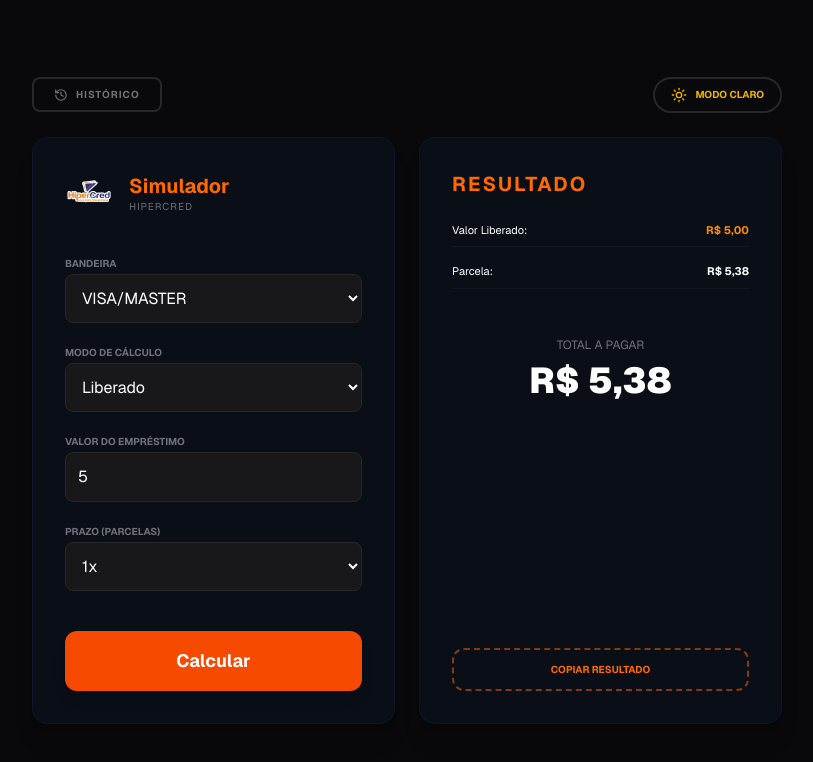
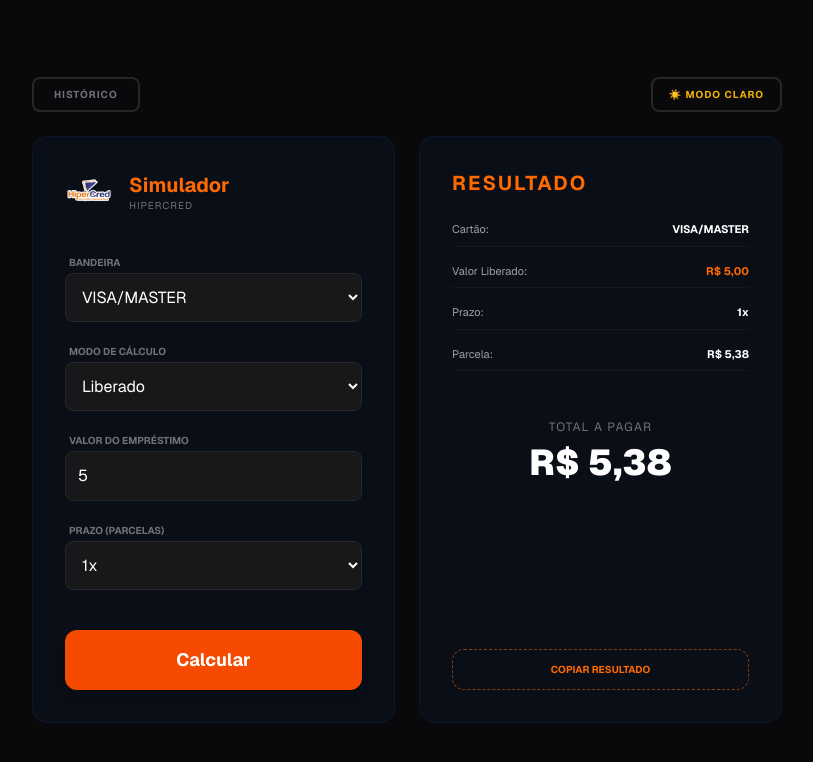
Before and after one commit to joseanttonnii/calculadora-emprestimo2, a Next.js app: page / in a window 1280 px wide. Both pictures are taken after typing "5" into the empty fields and a click on the button "Calcular". Shown: the top 762 px of the page, without its empty margins (233-1046 px from the left). Built offline with nearby package versions, Linux system fonts and the light colour scheme.

Commit message:
Update page.tsx

```diff
--- a/app/page.tsx
+++ b/app/page.tsx
@@ -1,12 +1,12 @@
 "use client";
 
 import { useState } from "react";
-import { Sun, Moon, Copy, Calculator, History } from "lucide-react";
 
 // Formata números em R$
 const formatar = (v: number) =>
   new Intl.NumberFormat("pt-BR", { minimumFractionDigits: 2, maximumFractionDigits: 2 }).format(v);
 
+// Taxas do Código 2 (HiperCred)
 const taxas = {
 tipo1: {
   liberado: { 0:4, 1:7.5, 2:8.25, 3:8.75, 4:9.5, 5:9.99, 6:10.75, 7:11.25, 8:11.75, 9:11.95, 10:11.99, 11:13.75, 12:13.99, 13:16.5, 14:17, 15:17.49, 16:18, 17:19, 18:19.99, 19:22, 20:24, 21:24.99 },
@@ -14,7 +14,7 @@
 },
 tipo2: {
   liberado: { 0:5, 1:8, 2:9, 3:10, 4:10.5, 5:11.5, 6:12.5, 7:13, 8:14, 9:14.5, 10:14.99, 11:15.75, 12:15.99, 13:18, 14:19, 15:20.5, 16:20.99, 17:21.99, 18:22.99, 19:24.99, 20:26.99, 21:28.99 },
-  limite: { 0:3.84615384615384615384615384615, 1:6.97674418604651162790697674418, 2:7.62132962654668109218684246299, 3:8.04597701149425287356321839080, 4:8.67579908675799086757990867579, 5:9.08264478588962633057550686426, 6:9.70654627539503385763546798030, 7:10.1123595505617977528089887640, 8:10.5118829981718462633451957295, 9:10.7217507815998213497096927110, 10:10.7063041342977060442887766773, 11:12.0879120879120879120879120879, 12:12.2703746030353548583296771647, 13:14.1630901287553648068669527897, 14:14.5299145299145299145299145299, 15:14.8857349561665690272359358244, 16:15.2542372881355932203389830508, 17:15.9663865546218487394957983193, 18:16.6638886573881156763063588632, 19:18.0327868852459016393442622951, 20:19.3548387096774193548387096774, 21:19.9935994879590367229378350268 }
+  limite: { 0:4.76190476190476190476190476190, 1:7.40740740740740740740740740741, 2:8.25688073394495412844036697248, 3:9.09090909090909090909090909091, 4:9.50226244343891402714932126697, 5:10.3139013452914798206278026906, 6:11.1111111111111111111111111111, 7:11.5044247787610619469026548673, 8:12.2807017543859649122807017544, 9:12.6637554585152838427947598253, 10:13.0359161666231846247499782581, 11:13.6069114470842332613390928726, 12:13.7856711785498749892232089008, 13:15.2542372881355932203389830508, 14:15.9663865546218487394957983193, 15:17.0124481327800829875518672199, 16:17.3485412017522109265228531286, 17:18.0260677104680711533732273104, 18:18.6925766322465241076510285389, 19:19.9935994879590367229378350268, 20:21.2536420190566186313882982873, 21:22.4746104349174354601131870726 }
 },
 } as const;
 
@@ -41,12 +41,25 @@
   const [res, setRes] = useState<Resultado | null>(null);
   const [historico, setHistorico] = useState<HistoricoItem[]>([]);
   const [mostrarHistorico, setMostrarHistorico] = useState(false);
+
+  // ESTADO DO TEMA (Padrão escuro como o original)
   const [temaEscuro, setTemaEscuro] = useState(true);
+
+  const handleCopiar = () => {
+    if (!res) return;
+    const texto = `=====Simulador HiperCred=====\n\nCartão: ${tipo === "tipo1" ? "VISA/MASTER" : "ELO/OUTROS"}\nValor Liberado: R$ ${formatar(res.valorLiberado)}\nPrazo: ${parcelas}x\nParcela: R$ ${res.parcela ? formatar(res.parcela) : '-'}\nTotal a pagar: R$ ${formatar(res.totalPagar)}`;
+
+    if (navigator.clipboard) {
+      navigator.clipboard.writeText(texto).then(() => alert("Copiado!")).catch(() => alert("Erro ao copiar"));
+    }
+  };
 
   const calcular = () => {
     const numValor = Number(valor);
     if (isNaN(numValor) || numValor <= 0) return;
+
     const taxa = taxas[tipo][opcao][parcelas as keyof typeof taxas[Tipo][Opcao]] / 100;
+
     let valorLiberado, totalPagar;
     if (opcao === "liberado") {
       valorLiberado = numValor;
@@ -55,48 +68,42 @@
       valorLiberado = numValor - numValor * taxa;
       totalPagar = numValor;
     }
+
     const resultado = { valorLiberado, totalPagar, parcela: parcelas > 0 ? totalPagar / parcelas : null };
     setRes(resultado);
     setHistorico(prev => [{ tipo, parcelas, resultado }, ...prev].slice(0, 3));
   };
 
-  const handleCopiar = () => {
-    if (!res) return;
-    const texto = `=====Simulador HiperCred=====\n\nCartão: ${tipo === "tipo1" ? "VISA/MASTER" : "ELO/OUTROS"}\nValor Liberado: R$ ${formatar(res.valorLiberado)}\nPrazo: ${parcelas}x\nTotal a pagar: R$ ${formatar(res.totalPagar)}`;
-    navigator.clipboard.writeText(texto);
-    alert("Copiado!");
-  };
-
   return (
-    <div className={`min-h-screen p-6 flex flex-col items-center justify-center transition-all duration-500 font-sans ${temaEscuro ? "bg-zinc-950 text-white" : "bg-blue-50 text-zinc-900"}`}>
+    <div className={`min-h-screen ${temaEscuro ? "bg-zinc-950 text-white" : "bg-blue-50 text-zinc-900"} p-6 flex flex-col items-center justify-center overflow-x-hidden font-sans transition-colors duration-500`}>
 
       <div className={`w-full transition-all duration-500 ${mostrarHistorico ? "max-w-[1100px]" : "max-w-[750px]"}`}>
 
-        {/* BOTÕES DE TOPO */}
+        {/* Barra Superior de Botões */}
         <div className="flex justify-between items-center mb-6 w-full">
+          {/* Botão de Histórico */}
           <button
             onClick={() => setMostrarHistorico(!mostrarHistorico)}
-            className={`flex items-center gap-2 px-5 py-2 rounded-lg border-2 transition-all font-bold text-[10px] tracking-widest ${temaEscuro ? "border-zinc-800 text-zinc-500 hover:border-orange-500 hover:text-orange-500" : "bg-white border-zinc-200 text-zinc-600 shadow-sm"}`}
+            className={`px-5 py-2 rounded-lg border-2 transition-all font-bold text-[10px] tracking-widest ${mostrarHistorico ? "border-orange-500 bg-orange-500/20 text-orange-400" : (temaEscuro ? "border-zinc-800 text-zinc-500 hover:border-zinc-700" : "border-zinc-300 text-zinc-400 bg-white hover:bg-zinc-50")}`}
           >
-            <History size={14} /> {mostrarHistorico ? "FECHAR HISTÓRICO" : "HISTÓRICO"}
+            {mostrarHistorico ? "FECHAR HISTÓRICO" : "HISTÓRICO"}
           </button>
 
-          {/* O BOTÃO DE TEMA ESTÁ AQUI */}
+          {/* Botão de Alternar Tema */}
           <button
             onClick={() => setTemaEscuro(!temaEscuro)}
-            className={`flex items-center gap-2 px-4 py-2 rounded-full border-2 transition-all font-bold text-[10px] ${temaEscuro ? "border-zinc-800 text-yellow-500" : "bg-white border-zinc-200 text-indigo-600 shadow-sm"}`}
+            className={`px-4 py-2 rounded-lg border-2 font-bold text-[10px] tracking-widest transition-all ${temaEscuro ? "border-zinc-800 text-yellow-500 hover:bg-zinc-900" : "border-zinc-300 text-indigo-600 bg-white hover:bg-zinc-50"}`}
           >
-            {temaEscuro ? <Sun size={16} /> : <Moon size={16} />}
-            {temaEscuro ? "MODO CLARO" : "MODO ESCURO"}
+            {temaEscuro ? "☀️ MODO CLARO" : "🌙 MODO ESCURO"}
           </button>
         </div>
 
         <div className={`grid gap-6 items-stretch justify-center w-full ${ mostrarHistorico ? "md:grid-cols-3" : "md:grid-cols-2" }`}>
 
           {/* 1. Entrada */}
-          <div className={`rounded-2xl p-8 border shadow-xl flex flex-col min-h-[520px] ${temaEscuro ? "bg-blue-900/10 border-blue-900/20" : "bg-white border-zinc-200"}`}>
+          <div className={`${temaEscuro ? "bg-blue-900/10 border-blue-900/20" : "bg-white border-zinc-200 shadow-xl"} rounded-2xl p-8 border flex flex-col min-h-[520px] transition-all duration-500`}>
             <div className="flex items-center gap-4 mb-8">
-              <img src="/logo.png" alt="Logo" className="w-12 h-12 object-contain" />
+              <img src="/logo.png" alt="Logo" className="w-12 h-12 object-contain shrink-0" />
               <div>
                 <h1 className="text-xl font-bold text-orange-500 leading-tight">Simulador</h1>
                 <p className={`${temaEscuro ? "text-zinc-500" : "text-zinc-400"} text-[10px] uppercase tracking-widest`}>HiperCred</p>
@@ -105,68 +112,73 @@
 
             <div className="space-y-4 flex-grow">
               <div className="space-y-1">
-                <label className="text-[10px] uppercase font-bold text-zinc-500">Bandeira</label>
-                <select className={`w-full p-3 rounded-lg border outline-none ${temaEscuro ? "bg-zinc-900 border-zinc-800 text-white" : "bg-zinc-50 border-zinc-200 text-zinc-800"}`} value={tipo} onChange={e => setTipo(e.target.value as Tipo)}>
+                <label className={`text-[10px] uppercase font-bold ml-1 ${temaEscuro ? "text-zinc-500" : "text-zinc-400"}`}>Bandeira</label>
+                <select className={`w-full p-3 rounded-lg border outline-none transition-colors ${temaEscuro ? "bg-zinc-900 border-zinc-800 text-white focus:border-orange-500" : "bg-zinc-50 border-zinc-200 text-zinc-800 focus:border-orange-500"}`} value={tipo} onChange={e => setTipo(e.target.value as Tipo)}>
                   <option value="tipo1">VISA/MASTER</option>
                   <option value="tipo2">ELO/OUTROS</option>
                 </select>
               </div>
 
               <div className="space-y-1">
-                <label className="text-[10px] uppercase font-bold text-zinc-500">Modo de Cálculo</label>
-                <select className={`w-full p-3 rounded-lg border outline-none ${temaEscuro ? "bg-zinc-900 border-zinc-800 text-white" : "bg-zinc-50 border-zinc-200 text-zinc-800"}`} value={opcao} onChange={e => setOpcao(e.target.value as Opcao)}>
+                <label className={`text-[10px] uppercase font-bold ml-1 ${temaEscuro ? "text-zinc-500" : "text-zinc-400"}`}>Modo de Cálculo</label>
+                <select className={`w-full p-3 rounded-lg border outline-none transition-colors ${temaEscuro ? "bg-zinc-900 border-zinc-800 text-white focus:border-orange-500" : "bg-zinc-50 border-zinc-200 text-zinc-800 focus:border-orange-500"}`} value={opcao} onChange={e => setOpcao(e.target.value as Opcao)}>
                   <option value="liberado">Liberado</option>
                   <option value="limite">Limite</option>
                 </select>
               </div>
 
               <div className="space-y-1">
-                <label className="text-[10px] uppercase font-bold text-zinc-500">Valor do Empréstimo</label>
-                <input type="number" className={`w-full p-3 rounded-lg border outline-none ${temaEscuro ? "bg-zinc-900 border-zinc-800 text-white" : "bg-zinc-50 border-zinc-200 text-zinc-800"}`} value={valor} onChange={e => setValor(e.target.value)} placeholder="0,00" />
+                <label className={`text-[10px] uppercase font-bold ml-1 ${temaEscuro ? "text-zinc-500" : "text-zinc-400"}`}>Valor do Empréstimo</label>
+                <input type="number" className={`w-full p-3 rounded-lg border outline-none transition-colors ${temaEscuro ? "bg-zinc-900 border-zinc-800 text-white focus:border-orange-500" : "bg-zinc-50 border-zinc-200 text-zinc-800 focus:border-orange-500"}`} value={valor} onChange={e => setValor(e.target.value)} placeholder="0,00" />
               </div>
 
               <div className="space-y-1">
-                <label className="text-[10px] uppercase font-bold text-zinc-500">Prazo (Parcelas)</label>
-                <select className={`w-full p-3 rounded-lg border outline-none ${temaEscuro ? "bg-zinc-900 border-zinc-800 text-white" : "bg-zinc-50 border-zinc-200 text-zinc-800"}`} value={parcelas} onChange={e => setParcelas(Number(e.target.value))}>
+                <label className={`text-[10px] uppercase font-bold ml-1 ${temaEscuro ? "text-zinc-500" : "text-zinc-400"}`}>Prazo (Parcelas)</label>
+                <select className={`w-full p-3 rounded-lg border outline-none transition-colors ${temaEscuro ? "bg-zinc-900 border-zinc-800 text-white focus:border-orange-500" : "bg-zinc-50 border-zinc-200 text-zinc-800 focus:border-orange-500"}`} value={parcelas} onChange={e => setParcelas(Number(e.target.value))}>
                   {Array.from({ length: 22 }).map((_, i) => <option key={i} value={i}>{i}x</option>)}
                 </select>
               </div>
 
-              <button className="w-full bg-orange-600 hover:bg-orange-500 text-white py-4 rounded-xl font-bold text-lg active:scale-95 transition-all mt-6 shadow-lg" onClick={calcular}>
-                Calcular
-              </button>
+              <button className="w-full bg-orange-600 hover:bg-orange-500 text-white py-4 rounded-xl font-bold text-lg shadow-lg active:scale-95 transition-all mt-6" onClick={calcular}>Calcular</button>
             </div>
           </div>
 
           {/* 2. Resultado */}
-          <div className={`rounded-2xl p-8 border shadow-xl flex flex-col justify-between min-h-[520px] ${temaEscuro ? "bg-blue-900/10 border-blue-900/20" : "bg-white border-zinc-200"}`}>
+          <div className={`${temaEscuro ? "bg-blue-900/10 border-blue-900/20" : "bg-white border-zinc-200 shadow-xl"} rounded-2xl p-8 border flex flex-col justify-between min-h-[520px] transition-all duration-500`}>
             <div>
-              <h2 className="text-xl font-bold text-orange-500 mb-6 uppercase tracking-widest">Resultado</h2>
+              <h2 className="text-xl font-bold text-orange-500 mb-6 uppercase tracking-widest text-left">Resultado</h2>
               {res ? (
-                <div className="space-y-4">
-                  <p className={`flex justify-between border-b pb-2 text-[11px] ${temaEscuro ? "border-zinc-800/40" : "border-zinc-100"}`}>Valor Liberado: <span className="text-orange-400 font-bold">R$ {formatar(res.valorLiberado)}</span></p>
-                  <p className={`flex justify-between border-b pb-2 text-[11px] ${temaEscuro ? "border-zinc-800/40" : "border-zinc-100"}`}>Parcela: <span className="font-bold">R$ {res.parcela ? formatar(res.parcela) : '-'}</span></p>
+                <div className={`space-y-4 ${temaEscuro ? "text-zinc-400" : "text-zinc-500"}`}>
+                  <p className={`flex justify-between border-b pb-2 text-[11px] ${temaEscuro ? "border-zinc-800/40" : "border-zinc-100"}`}>Cartão: <span className={`${temaEscuro ? "text-white" : "text-zinc-800"} font-bold`}>{tipo === "tipo1" ? "VISA/MASTER" : "ELO/OUTROS"}</span></p>
+                  <p className={`flex justify-between border-b pb-2 text-[11px] ${temaEscuro ? "border-zinc-800/40" : "border-zinc-100"}`}>Valor Liberado: <span className="font-bold text-orange-500">R$ {formatar(res.valorLiberado)}</span></p>
+                  <p className={`flex justify-between border-b pb-2 text-[11px] ${temaEscuro ? "border-zinc-800/40" : "border-zinc-100"}`}>Prazo: <span className={`${temaEscuro ? "text-white" : "text-zinc-800"} font-bold`}>{parcelas}x</span></p>
+                  <p className={`flex justify-between border-b pb-2 text-[11px] ${temaEscuro ? "border-zinc-800/40" : "border-zinc-100"}`}>Parcela: <span className={`${temaEscuro ? "text-white" : "text-zinc-800"} font-bold`}>R$ {res.parcela ? formatar(res.parcela) : '-'}</span></p>
                   <div className="pt-8 text-center">
-                    <p className="text-zinc-500 text-xs uppercase mb-2">Total a pagar</p>
+                    <p className="text-zinc-500 text-xs uppercase tracking-widest mb-2">Total a pagar</p>
                     <p className={`text-4xl font-black ${temaEscuro ? "text-white" : "text-zinc-900"}`}>R$ {formatar(res.totalPagar)}</p>
                   </div>
                 </div>
-              ) : <div className="flex items-center justify-center h-48 italic text-zinc-500 text-sm">Aguardando dados...</div>}
+              ) : <div className="flex items-center justify-center h-48 italic text-zinc-600 text-center text-sm">Aguardando dados...</div>}
             </div>
-            {res && <button onClick={handleCopiar} className="w-full border-2 border-dashed border-orange-500/50 text-orange-500 py-3 rounded-xl font-bold uppercase text-[10px] hover:bg-orange-500/5 transition-all">Copiar Resultado</button>}
+            {res && <button onClick={handleCopiar} className="w-full border border-dashed border-orange-500/50 text-orange-500 py-3 rounded-xl font-bold uppercase text-[10px] hover:bg-orange-500/5 transition-colors">Copiar Resultado</button>}
           </div>
 
           {/* 3. Histórico */}
           {mostrarHistorico && (
-            <div className={`rounded-2xl p-8 border shadow-xl min-h-[520px] ${temaEscuro ? "bg-blue-900/10 border-blue-900/20" : "bg-white border-zinc-200"}`}>
-              <h2 className="text-xl font-bold text-orange-500 mb-6 uppercase tracking-widest">Histórico</h2>
+            <div className={`${temaEscuro ? "bg-blue-900/10 border-blue-900/20" : "bg-white border-zinc-200 shadow-xl text-zinc-900"} rounded-2xl p-8 border min-h-[520px] animate-in fade-in slide-in-from-right-4 transition-all duration-500`}>
+              <h2 className="text-xl font-bold text-orange-500 mb-6 uppercase tracking-widest text-left">Histórico</h2>
               <div className="space-y-6 overflow-y-auto max-h-[400px] pr-2 custom-scrollbar">
                 {historico.length > 0 ? historico.map((item, index) => (
-                  <div key={index} className={`border rounded-xl p-4 relative border-l-4 border-l-orange-600 ${temaEscuro ? "bg-black/40 border-zinc-800/50" : "bg-zinc-50 border-zinc-100"}`}>
-                     <p className="flex justify-between border-b border-zinc-800/20 pb-1 text-[10px]">Liberado: <span className="text-orange-500 font-bold">R$ {formatar(item.resultado.valorLiberado)}</span></p>
-                     <p className="text-right font-black pt-1 text-xs">Total: R$ {formatar(item.resultado.totalPagar)}</p>
+                  <div key={index} className={`border rounded-xl p-4 text-[10px] space-y-2 relative border-l-4 border-l-orange-600 ${temaEscuro ? "bg-black/40 border-zinc-800/50" : "bg-zinc-50 border-zinc-200 shadow-sm"}`}>
+                     <div className="absolute top-0 right-0 bg-orange-600 px-2 py-0.5 text-[8px] text-white font-bold rounded-bl-lg">#{index + 1}</div>
+
+                     <p className={`flex justify-between border-b pb-1 ${temaEscuro ? "border-zinc-800/30 text-zinc-400" : "border-zinc-200 text-zinc-500"}`}>Cartão: <span className={`${temaEscuro ? "text-white" : "text-zinc-800"} font-bold`}>{item.tipo === "tipo1" ? "VISA/MASTER" : "ELO/OUTROS"}</span></p>
+                     <p className={`flex justify-between border-b pb-1 ${temaEscuro ? "border-zinc-800/30 text-zinc-400" : "border-zinc-200 text-zinc-500"}`}>Liberado: <span className="text-orange-500 font-bold">R$ {formatar(item.resultado.valorLiberado)}</span></p>
+                     <p className={`flex justify-between border-b pb-1 ${temaEscuro ? "border-zinc-800/30 text-zinc-400" : "border-zinc-200 text-zinc-500"}`}>Prazo: <span className={`${temaEscuro ? "text-white" : "text-zinc-800"} font-bold`}>{item.parcelas}x</span></p>
+                     <p className={`flex justify-between border-b pb-1 ${temaEscuro ? "border-zinc-800/30 text-zinc-400" : "border-zinc-200 text-zinc-500"}`}>Parcela: <span className={`${temaEscuro ? "text-white" : "text-zinc-800"} font-bold`}>R$ {item.resultado.parcela ? formatar(item.resultado.parcela) : '-'}</span></p>
+                     <p className={`${temaEscuro ? "text-white" : "text-zinc-900"} font-black pt-1 text-right text-xs uppercase tracking-tighter`}>Total: R$ {formatar(item.resultado.totalPagar)}</p>
                   </div>
-                )) : <p className="text-zinc-500 italic text-xs mt-10">Vazio.</p>}
+                )) : <p className="text-zinc-400 italic text-left text-xs mt-10">Sem registros.</p>}
               </div>
             </div>
           )}
```
